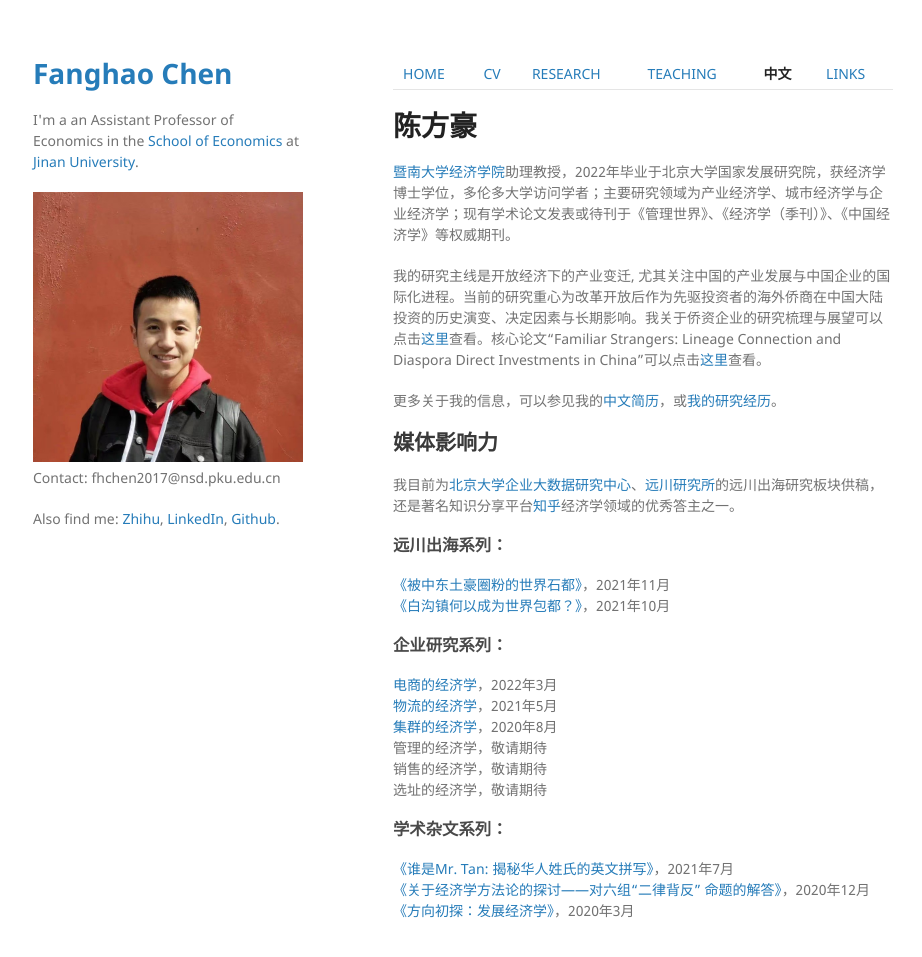
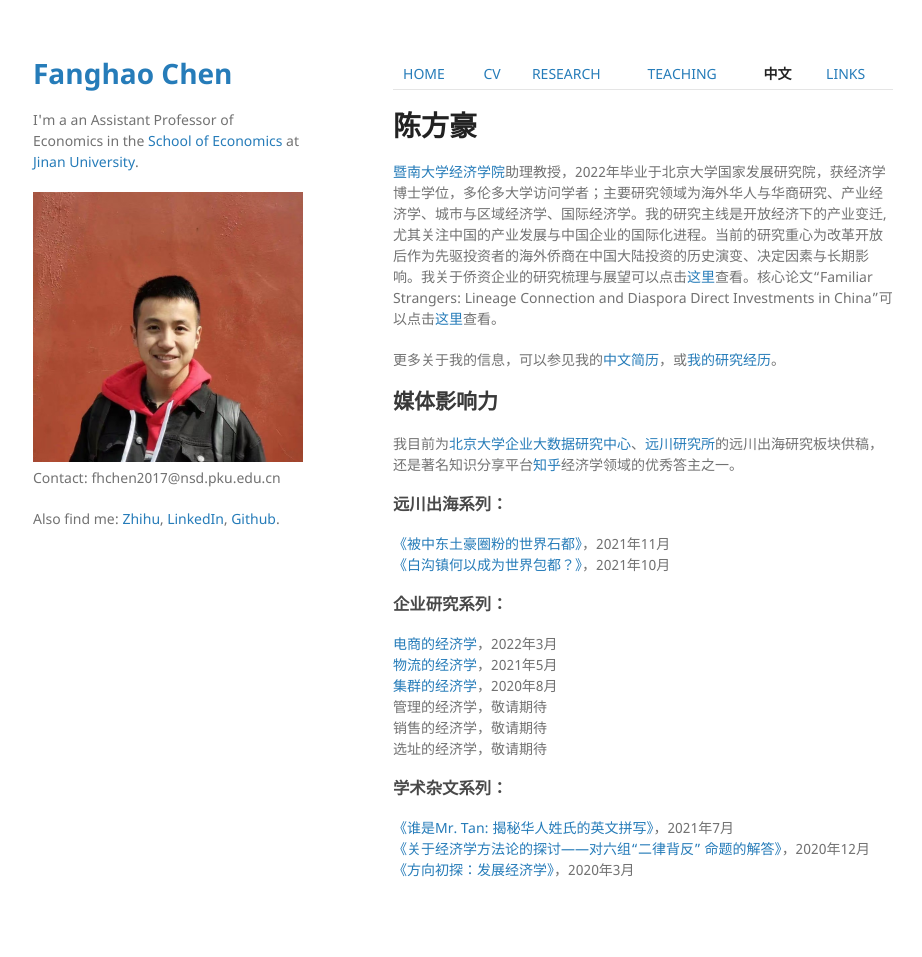
Before and after one commit to FanghaoChen/homepage, a Jekyll site: the page built from chinesepage.md, in a window 1280 px wide and 991 px high. Shown: the top 957 px of the window, without its empty margins (177-1099 px from the left). Built offline with Jekyll 4.4.1, drawn with Linux system fonts in a browser that asks for light colours; our own code applies the rules of GitHub Pages for plain Markdown files.

Commit message:
Update chinesepage.md

```diff
--- a/chinesepage.md
+++ b/chinesepage.md
@@ -2,9 +2,7 @@
 
 # 陈方豪
 
-[暨南大学经济学院](https://ec.jnu.edu.cn/)助理教授，2022年毕业于北京大学国家发展研究院，获经济学博士学位，多伦多大学访问学者；主要研究领域为产业经济学、城市经济学与企业经济学；现有学术论文发表或待刊于《管理世界》、《经济学（季刊）》、《中国经济学》等权威期刊。
-
-我的研究主线是开放经济下的产业变迁, 尤其关注中国的产业发展与中国企业的国际化进程。当前的研究重心为改革开放后作为先驱投资者的海外侨商在中国大陆投资的历史演变、决定因素与长期影响。我关于侨资企业的研究梳理与展望可以点击[这里](https://www.jcejournal.com.cn/CN/Y2022/V1/I1/4)查看。核心论文“Familiar Strangers: Lineage Connection and Diaspora Direct Investments in China”可以点击[这里](./assets/familiar_stranger_draft_220303.pdf)查看。
+[暨南大学经济学院](https://ec.jnu.edu.cn/)助理教授，2022年毕业于北京大学国家发展研究院，获经济学博士学位，多伦多大学访问学者；主要研究领域为海外华人与华商研究、产业经济学、城市与区域经济学、国际经济学。我的研究主线是开放经济下的产业变迁, 尤其关注中国的产业发展与中国企业的国际化进程。当前的研究重心为改革开放后作为先驱投资者的海外侨商在中国大陆投资的历史演变、决定因素与长期影响。我关于侨资企业的研究梳理与展望可以点击[这里](https://www.jcejournal.com.cn/CN/Y2022/V1/I1/4)查看。核心论文“Familiar Strangers: Lineage Connection and Diaspora Direct Investments in China”可以点击[这里](./assets/familiar_stranger_draft_220303.pdf)查看。
 
 更多关于我的信息，可以参见我的[中文简历](./assets/陈方豪_暨大经院_220914.pdf)，或[我的研究经历](https://mp.weixin.qq.com/s?__biz=Mzg4MzE0ODY0Mw==&mid=2247491382&idx=1&sn=992dc4dda38bfd95d5c2b47848fc5a81&chksm=cf4a8d3af83d042c96f68c98b9406eab25df4ce418b6778fccdee755fc9e499decfb44498855&mpshare=1&scene=24&srcid=12203KNxFd0xsEh7nM7ZzhKn&sharer_sharetime=1639991731014&sharer_shareid=009d752390d3ca9d149b0d31038375f0#rd)。
 
```
